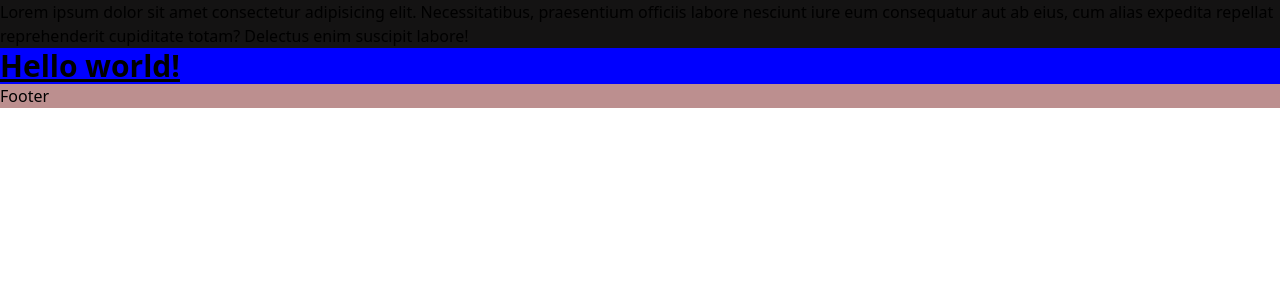
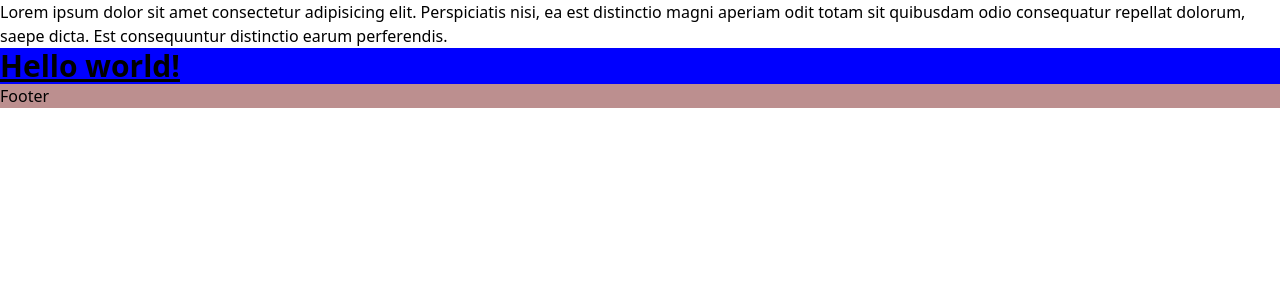
Before and after one commit to Rehman-Ali-SEOSITESOFT/GOSSIP.GG, a Next.js app: page / in a window 1280 px wide. Shown: the top 300 px of the page. Built offline with nearby package versions, Linux system fonts and the light colour scheme.

Commit message:
header footer and componet add color's variables

```diff
--- a/src/layouts/header/Header.tsx
+++ b/src/layouts/header/Header.tsx
@@ -1,13 +1,18 @@
-import React from 'react'
+import React from "react";
 
 const Header = () => {
     return (
-        <header >
-            <div className='container global-section-width'>
-                Lorem ipsum dolor sit amet consectetur adipisicing elit. Necessitatibus, praesentium officiis labore nesciunt iure eum consequatur aut ab eius, cum alias expedita repellat reprehenderit cupiditate totam? Delectus enim suscipit labore!
+        <header>
+            <div className="container global-section-width ">
+                <div className="grid ">
+
+                    <div className="columns-1">
+                        Lorem ipsum dolor sit amet consectetur adipisicing elit. Perspiciatis nisi, ea est distinctio magni aperiam odit totam sit quibusdam odio consequatur repellat dolorum, saepe dicta. Est consequuntur distinctio earum perferendis.
+                    </div>
+                </div>
             </div>
         </header>
-    )
-}
+    );
+};
 
-export default Header
+export default Header;
--- a/src/styles/layouts/Header.scss
+++ b/src/styles/layouts/Header.scss
@@ -1,3 +1,2 @@
 header {
-  background-color: $brandDark3;
 }
```
Also changed, not shown: src/assets/images/footer/main-logo.png (added), src/assets/images/header/main-logo.png (added).
